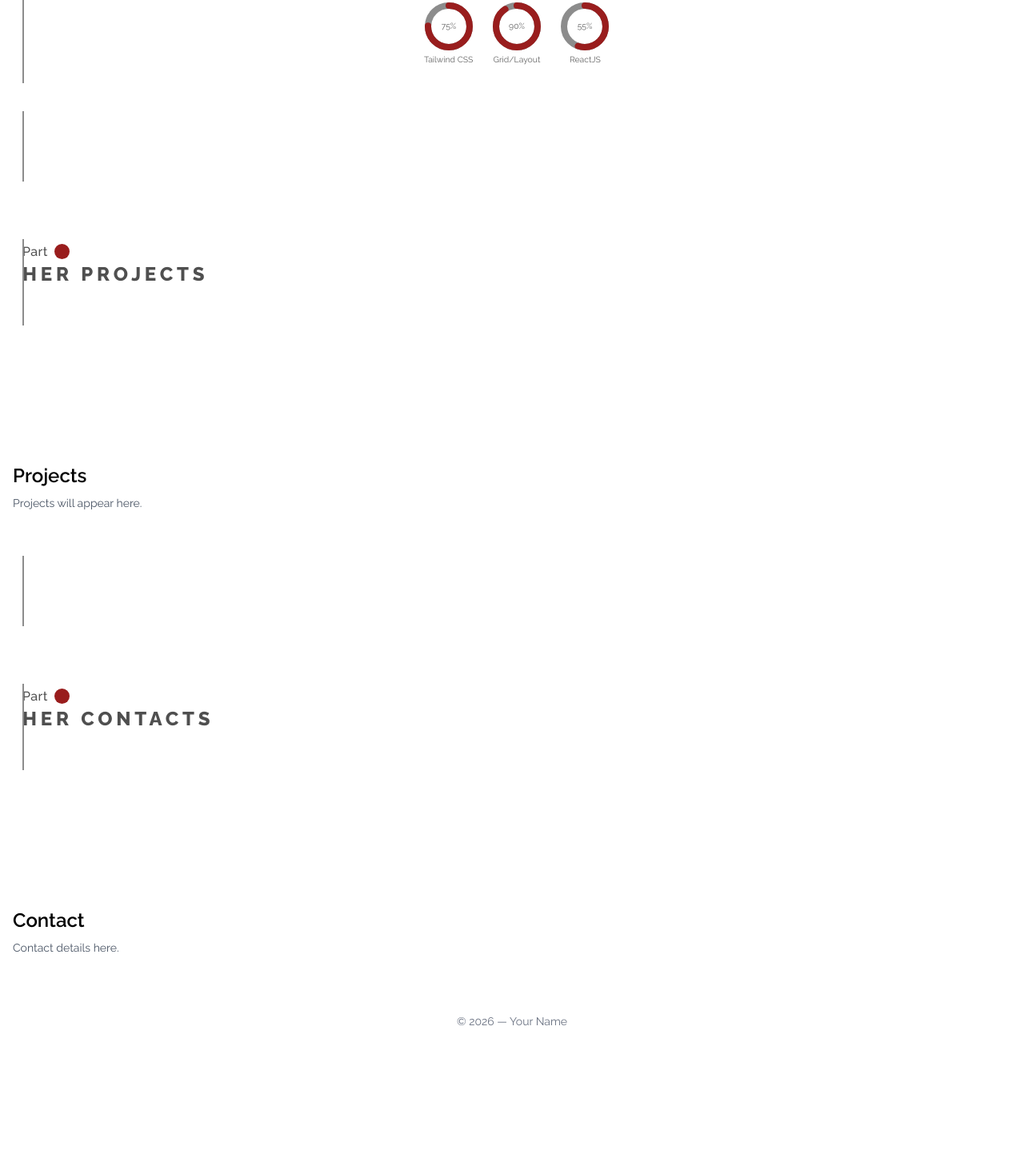
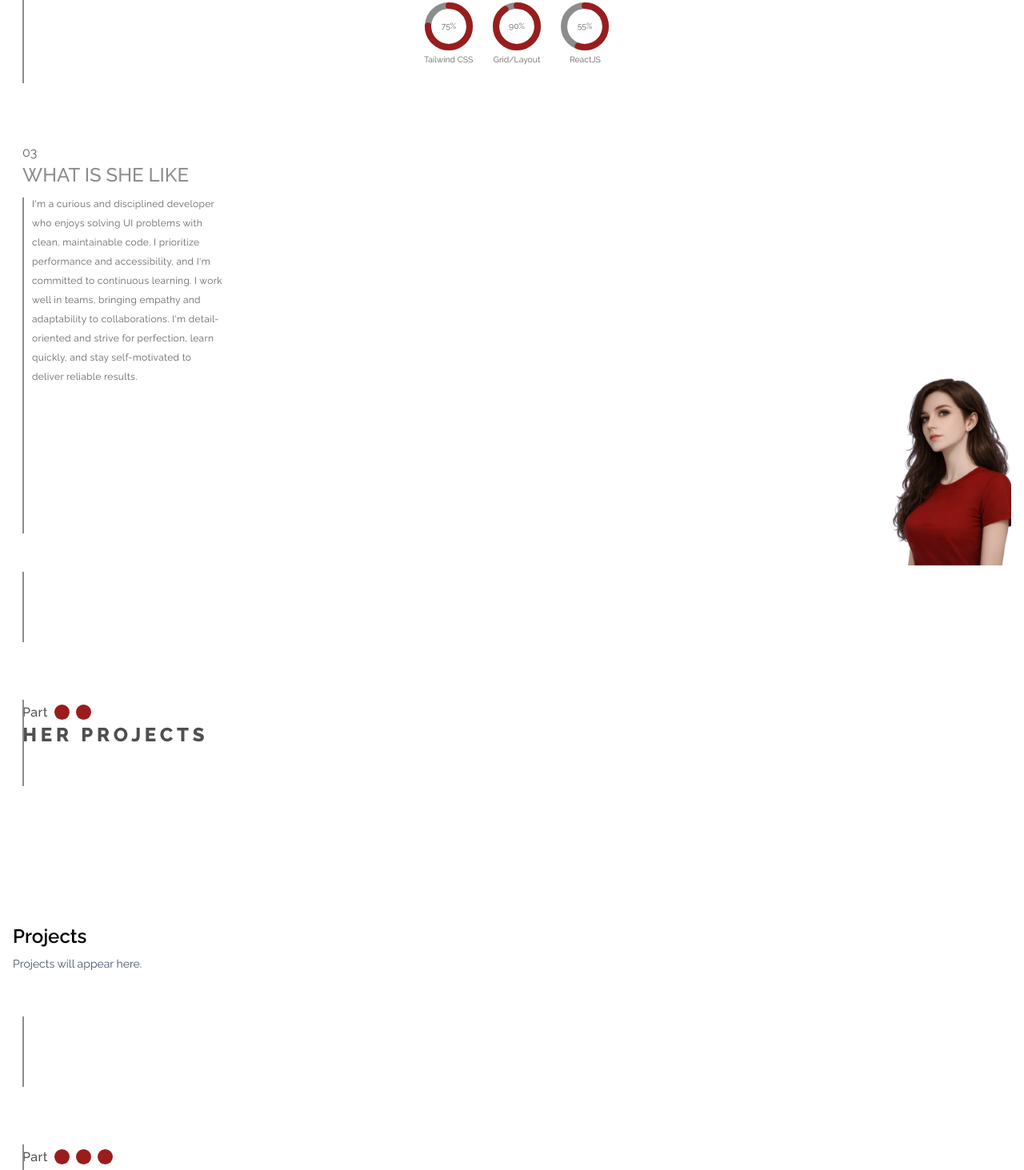
Before and after one commit to bavayra/Portfolio, a React (Vite) app: page / in a window 1280 px wide. Shown: the part 1940-3403 px from the top of the page at 80% size. Before the commit the page ends 3251 px from the top, so only its background shows below. Built offline with nearby package versions, Linux system fonts and the light colour scheme.

Commit message:
feat(SectionTitle): staggered multiple dots and their animation.

```diff
--- a/src/App.tsx
+++ b/src/App.tsx
@@ -4,6 +4,7 @@ import { SectionTitle } from "./sections/SectionTitle.tsx";
 import { lazy, Suspense } from "react";
 import useVh from "./hooks/useVh";
 import Skills from "./sections/Skills.tsx";
+import { Description } from "./sections/Description.tsx";
 
 const About = lazy(() => import("./sections/About.tsx"));
 const Projects = lazy(() => import("./sections/Projects.tsx"));
@@ -21,9 +22,10 @@ function App() {
         <Suspense fallback={<div>Loading...</div>}>
           <About />
           <Skills />
-          <SectionTitle title="HER PROJECTS" />
+          <Description />
+          <SectionTitle title="HER PROJECTS" dotsCount={2} />
           <Projects />
-          <SectionTitle title="HER CONTACTS" />
+          <SectionTitle title="HER CONTACTS" dotsCount={3} />
           <Contacts />
         </Suspense>
       </main>
--- a/src/components/Circle.tsx
+++ b/src/components/Circle.tsx
@@ -7,6 +7,7 @@ interface CircleProps {
   className?: string;
   topRem?: number;
   leftRem?: number;
+  style?: React.CSSProperties;
 }
 
 const FIXED_COLOR = "#991d1d";
@@ -16,6 +17,7 @@ export const Circle: React.FC<CircleProps> = ({
   className = "",
   topRem,
   leftRem,
+  style: styleProp,
 }) => {
   const [sizeRem, setSizeRem] = useState<number>(sizes.desktop);
 
@@ -42,6 +44,7 @@ export const Circle: React.FC<CircleProps> = ({
     top: topRem !== undefined ? `${topRem}rem` : undefined,
     left: leftRem !== undefined ? `${leftRem}rem` : undefined,
     pointerEvents: "none",
+    ...styleProp,
   };
 
   return <span className={className} style={style} aria-hidden="true" />;
--- a/src/index.css
+++ b/src/index.css
@@ -116,11 +116,16 @@ body,
 
 .circle-drop {
   animation: dropBounce 800ms ease-out forwards;
+  animation-fill-mode: both;
 }
 
 @keyframes dropBounce {
   0% {
+    opacity: 0;
     transform: translateY(-96px);
+  }
+  5% {
+    opacity: 1;
   }
   60% {
     transform: translateY(0);
@@ -135,6 +140,7 @@ body,
     transform: translateY(-5px);
   }
   100% {
+    opacity: 1;
     transform: translateY(0);
   }
 }
--- a/src/sections/SectionTitle.tsx
+++ b/src/sections/SectionTitle.tsx
@@ -42,12 +42,19 @@ export const SectionTitle: React.FC<SectionTitleProps> = ({
         </span>
 
         {inViewOnce && (
-          <Circle
-            className="circle-drop"
-            sizes={{ mobile: 1, tablet: 0.8, desktop: 1.2 }}
-          />
+          <>
+            {Array.from({ length: dotsCount }).map((_, index) => (
+              <Circle
+                key={`dot-${index}`}
+                className="circle-drop"
+                sizes={{ mobile: 1, tablet: 0.8, desktop: 1.2 }}
+                style={{ animationDelay: `${index * 0.6}s` }}
+              />
+            ))}
+          </>
         )}
       </div>
+
       <h2
         ref={ref}
         className={`font-extrabold tracking-[0.2em] ${titleColor} text-2xl`}
```
